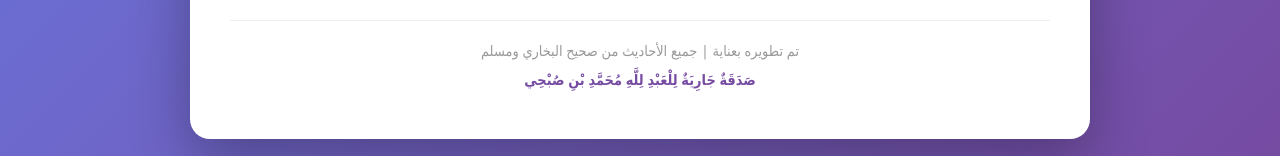
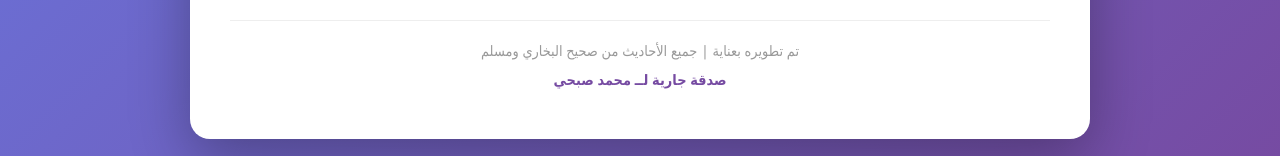
Before and after one commit to Hamo-2003/A-daily-Hadith, a plain HTML site: page index.html in a window 1280 px wide. Shown: the part 758-914 px from the top of the page. Drawn offline with Linux system fonts and the light colour scheme.

Commit message:
Update index.html

```diff
--- a/index.html
+++ b/index.html
@@ -236,7 +236,7 @@
 
         <div class="footer">
             <p>تم تطويره بعناية | جميع الأحاديث من صحيح البخاري ومسلم</p>
-            <p class="dedication">صَدَقَةٌ جَارِيَةٌ لِلْعَبْدِ لِلَّهِ مُحَمَّدِ بْنِ صُبْحِي</p>
+            <p class="dedication">صدقة جارية لــ محمد صبحي</p>
         </div>
     </div>
 
```
